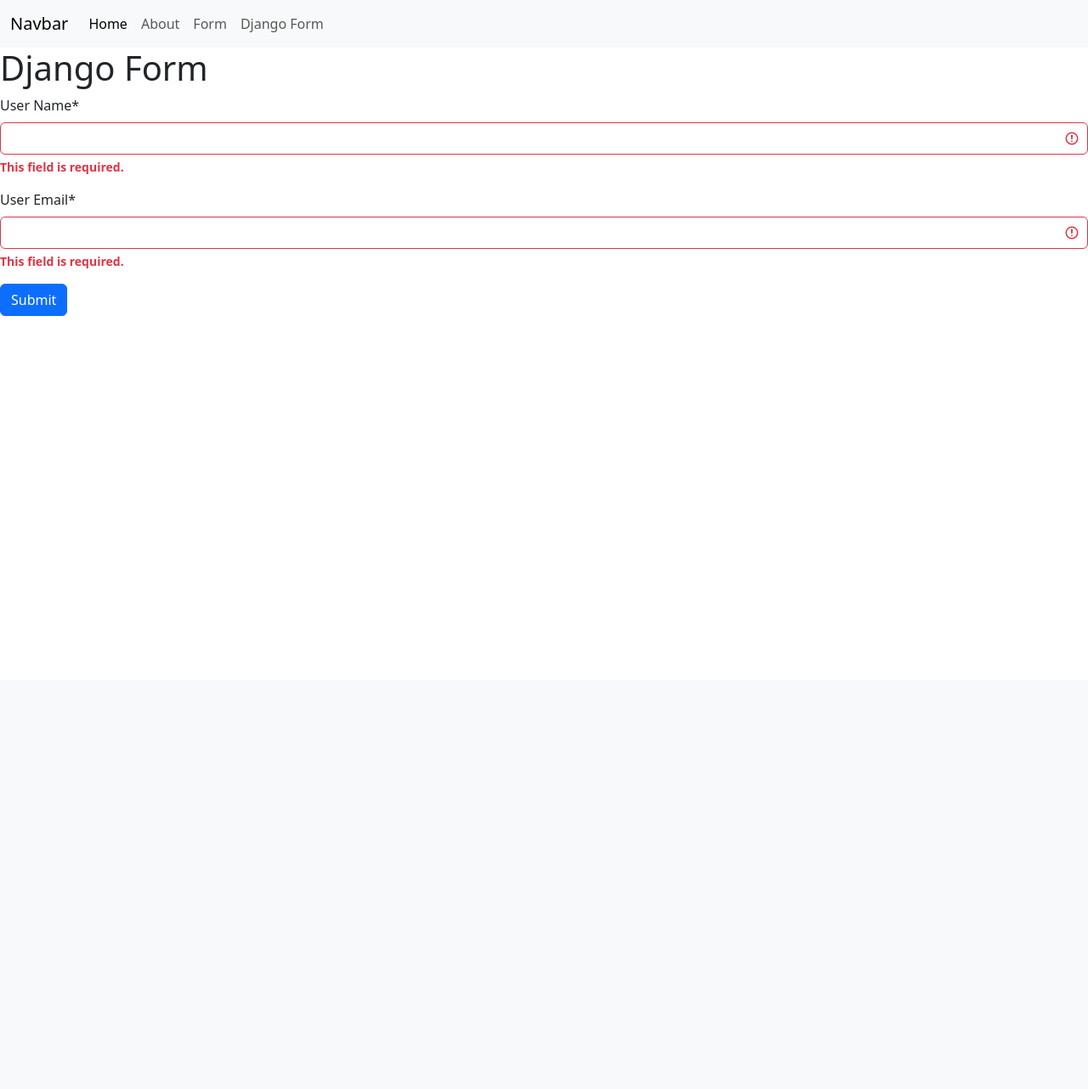
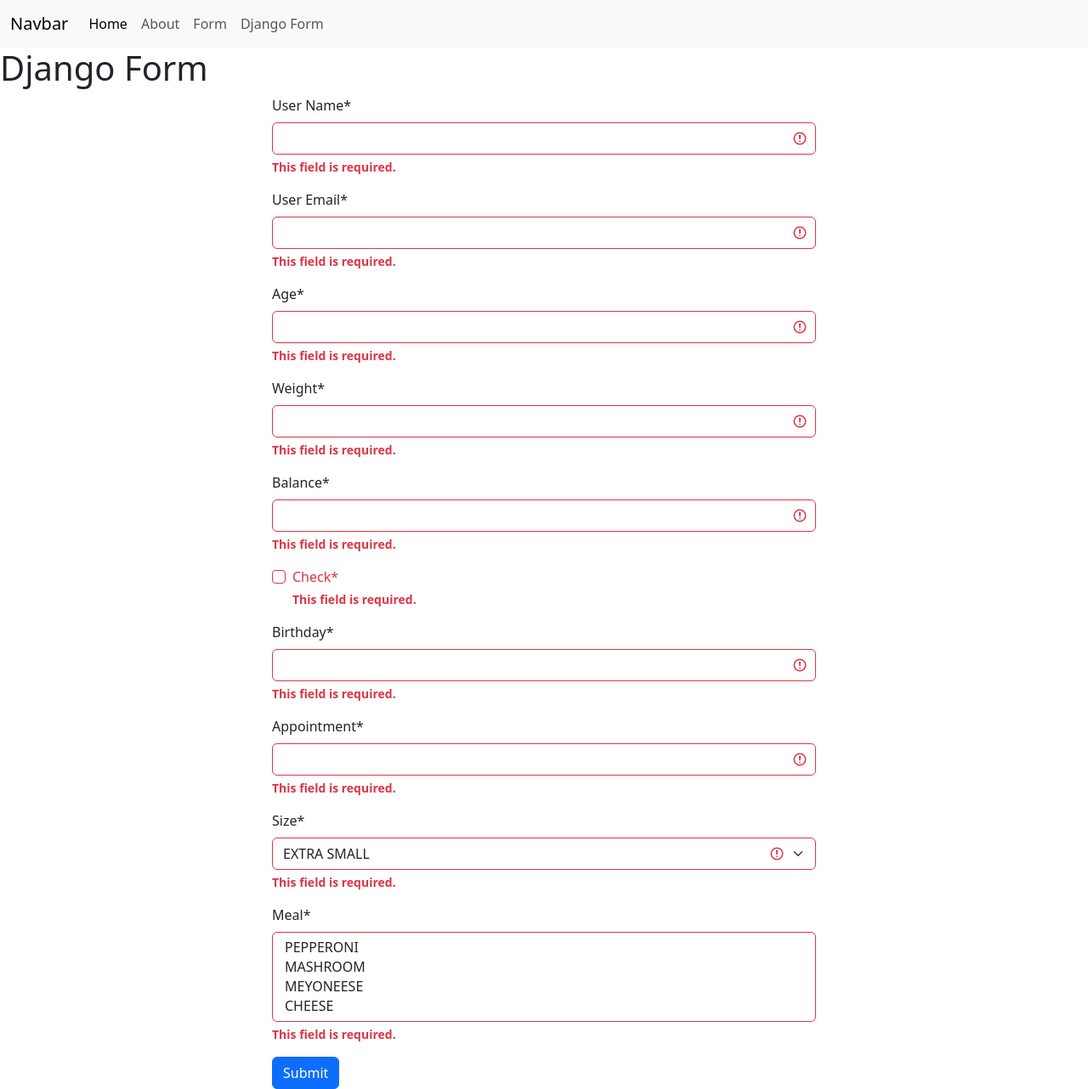
Before and after one commit to Sumit-Chandra-Singha/Django, a Django app: page /first_app/djangoform/ in a window 1280 px wide. Shown: the whole page at 85% size. Before the commit the page ends 372 px from the top, so only its background shows below. Run offline with Django 5.2, Linux system fonts and the light colour scheme; some libraries are stand-ins or nearby versions.

Commit message:
Django Form Fields Practice

```diff
--- a/project_6_forms/first_app/form.py
+++ b/project_6_forms/first_app/form.py
@@ -3,3 +3,13 @@ from django import forms
 class contact(forms.Form):
     name = forms.CharField(label="User Name")
     email = forms.EmailField(label="User Email")
+    age = forms.IntegerField()
+    weight = forms.DecimalField()
+    balance = forms.FloatField()
+    check = forms.BooleanField()
+    birthday = forms.DateField()
+    appointment = forms.DateTimeField()
+    CHOICES = [('XS','EXTRA SMALL'),('S','SMALL'),('M','MEDIUM'),('L','LARGE'),('XL','EXTRA LARGE'),('XXL','EXTRA EXTRA LARGE')]
+    size = forms.ChoiceField(choices= CHOICES)
+    MEAL = [('P','PEPPERONI'),('M','MASHROOM'),('MY','MEYONEESE'),('C','CHEESE')]
+    meal = forms.MultipleChoiceField(choices= MEAL)
--- a/project_6_forms/first_app/templates/djangoform.html
+++ b/project_6_forms/first_app/templates/djangoform.html
@@ -2,7 +2,7 @@
 {% block content %}
 {% load crispy_forms_tags %}
 <h1>Django Form</h1>
-<form method="post" action="">
+<form method="post" action="" style="width: 50%; height: 500px; margin: auto">
     {% csrf_token %}
     {{form | crispy}}
 
```
